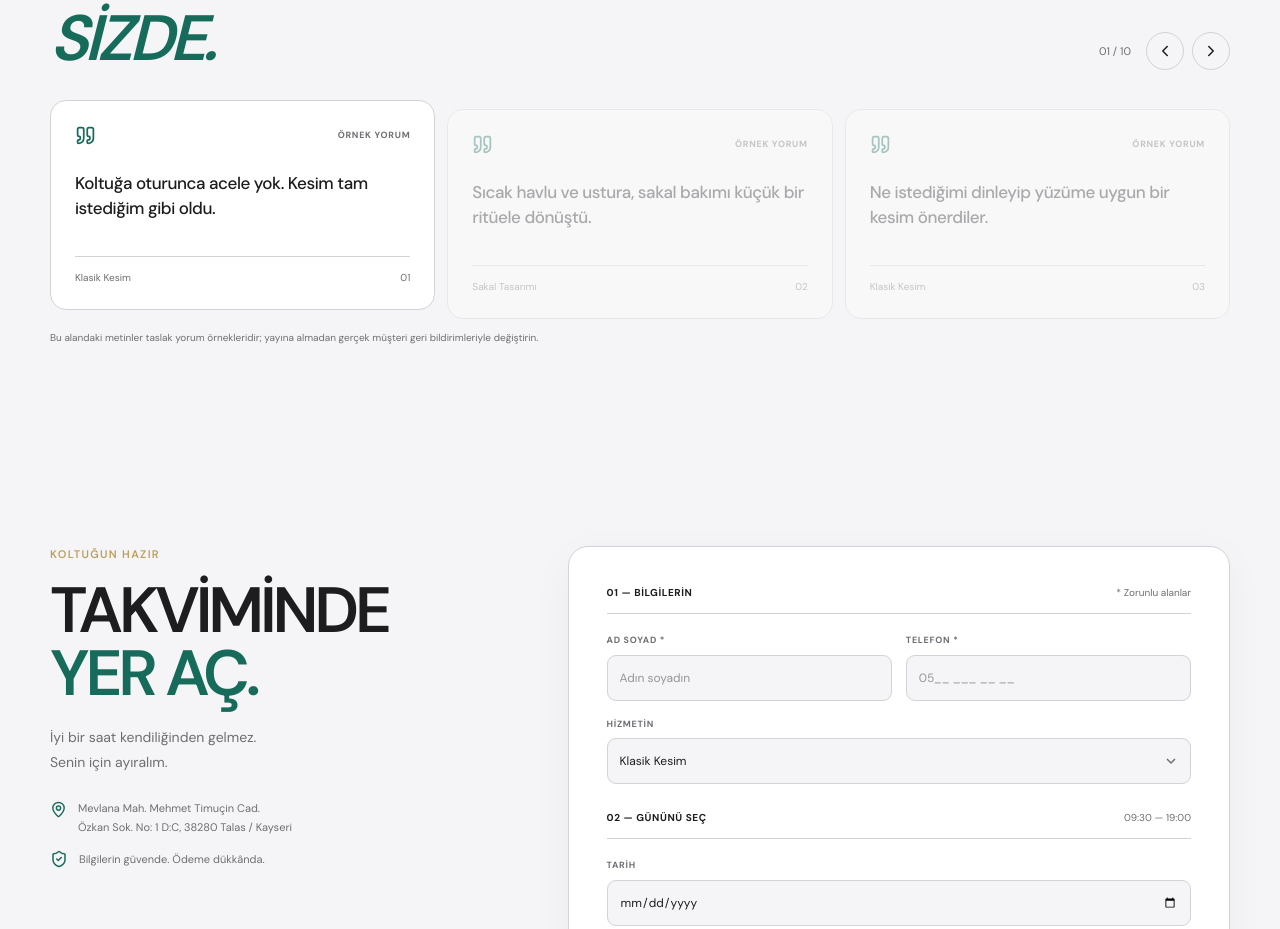
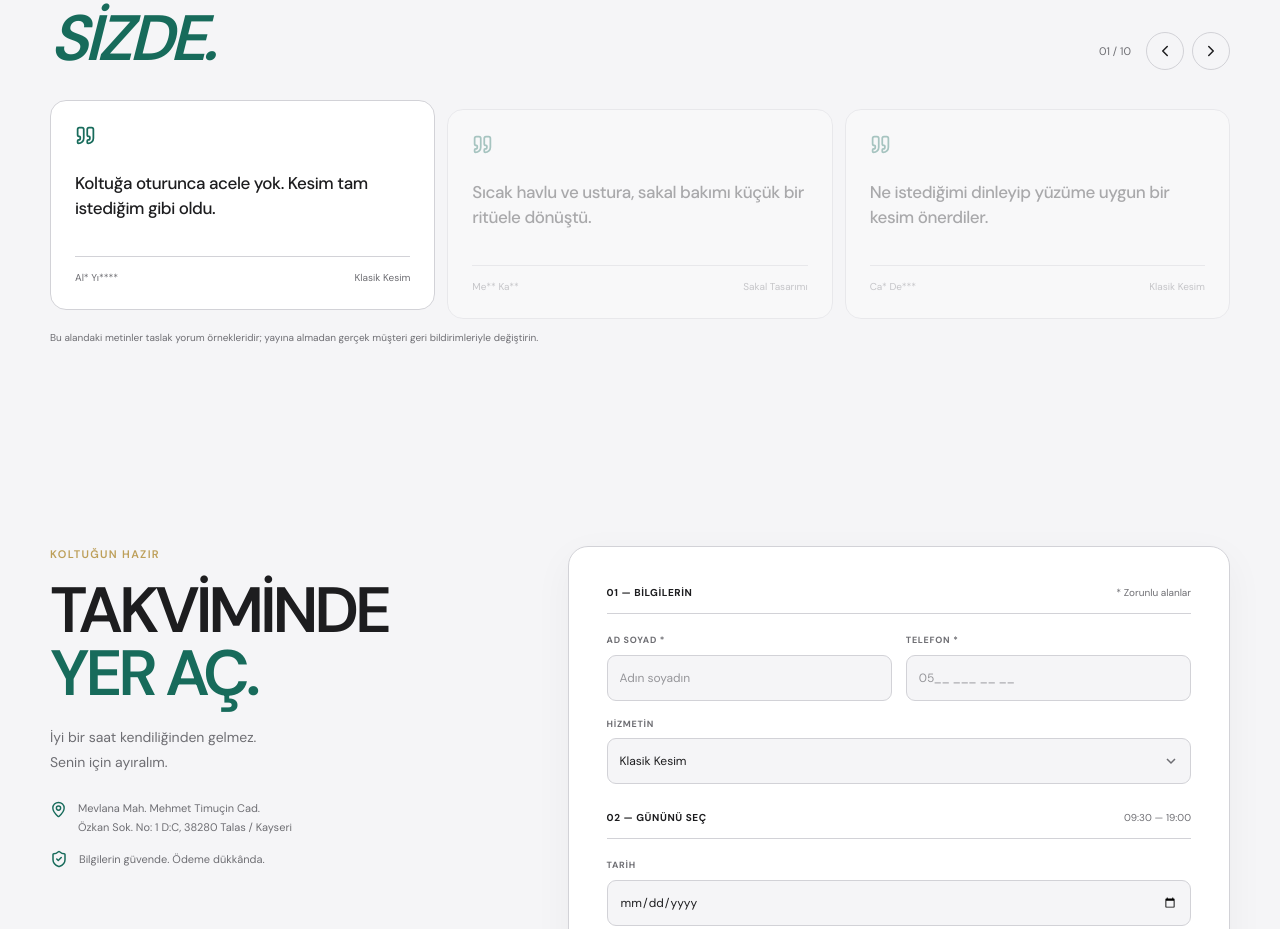
Before and after one commit to mehmeddemircan/barber_project, a Next.js app: page / in a window 1280 px wide. Shown: the part 4461-5390 px from the top of the page. Built offline with nearby package versions, Linux system fonts and the light colour scheme.

Commit message:
feat: enhance reviews section by adding author names and masking functionality

```diff
--- a/src/app/page.tsx
+++ b/src/app/page.tsx
@@ -138,17 +138,21 @@ const campaigns = [
 ];
 
 const reviews = [
-  { service: "Klasik Kesim", quote: { tr: "Koltuğa oturunca acele yok. Kesim tam istediğim gibi oldu.", en: "No rush once you sit down. The cut was exactly what I wanted." } },
-  { service: "Sakal Tasarımı", quote: { tr: "Sıcak havlu ve ustura, sakal bakımı küçük bir ritüele dönüştü.", en: "The hot towel and straight razor made a beard trim feel like a ritual." } },
-  { service: "Klasik Kesim", quote: { tr: "Ne istediğimi dinleyip yüzüme uygun bir kesim önerdiler.", en: "They listened and suggested a cut that works with my face shape." } },
-  { service: "Saç + Sakal", quote: { tr: "Saç ve sakalı aynı koltukta halletmek büyük rahatlık.", en: "Getting my hair and beard done in one chair is a real treat." } },
-  { service: "Klasik Kesim", quote: { tr: "Detaylara gösterdikleri özen her gelişimde fark yaratıyor.", en: "The attention to detail makes every visit feel considered." } },
-  { service: "Sakal Tasarımı", quote: { tr: "Randevu saatinde alındım, sonuç da tertemizdi.", en: "I was seen on time, and the finish was spot on." } },
-  { service: "Saç + Sakal", quote: { tr: "İyi müzik, güzel sohbet, daha da iyi bir kesim.", en: "Good music, easy conversation, and an even better cut." } },
-  { service: "Klasik Kesim", quote: { tr: "Mekân ferah, ekip samimi; insan tekrar gelmek istiyor.", en: "A calm space and a welcoming team. You want to come back." } },
-  { service: "Sakal Tasarımı", quote: { tr: "Talas'ta kendime ayırdığım en iyi saatlerden biri.", en: "One of the best hours I set aside for myself in Talas." } },
-  { service: "Saç + Sakal", quote: { tr: "Her gelişimde aynı özen, aynı iyi his.", en: "The same care and the same good feeling every time." } },
+  { author: "Ali Yılmaz", service: "Klasik Kesim", quote: { tr: "Koltuğa oturunca acele yok. Kesim tam istediğim gibi oldu.", en: "No rush once you sit down. The cut was exactly what I wanted." } },
+  { author: "Mert Kaya", service: "Sakal Tasarımı", quote: { tr: "Sıcak havlu ve ustura, sakal bakımı küçük bir ritüele dönüştü.", en: "The hot towel and straight razor made a beard trim feel like a ritual." } },
+  { author: "Can Demir", service: "Klasik Kesim", quote: { tr: "Ne istediğimi dinleyip yüzüme uygun bir kesim önerdiler.", en: "They listened and suggested a cut that works with my face shape." } },
+  { author: "Eren Çelik", service: "Saç + Sakal", quote: { tr: "Saç ve sakalı aynı koltukta halletmek büyük rahatlık.", en: "Getting my hair and beard done in one chair is a real treat." } },
+  { author: "Burak Şahin", service: "Klasik Kesim", quote: { tr: "Detaylara gösterdikleri özen her gelişimde fark yaratıyor.", en: "The attention to detail makes every visit feel considered." } },
+  { author: "Kaan Aydın", service: "Sakal Tasarımı", quote: { tr: "Randevu saatinde alındım, sonuç da tertemizdi.", en: "I was seen on time, and the finish was spot on." } },
+  { author: "Emre Yıldız", service: "Saç + Sakal", quote: { tr: "İyi müzik, güzel sohbet, daha da iyi bir kesim.", en: "Good music, easy conversation, and an even better cut." } },
+  { author: "Oğuz Arslan", service: "Klasik Kesim", quote: { tr: "Mekân ferah, ekip samimi; insan tekrar gelmek istiyor.", en: "A calm space and a welcoming team. You want to come back." } },
+  { author: "Berk Koç", service: "Sakal Tasarımı", quote: { tr: "Talas'ta kendime ayırdığım en iyi saatlerden biri.", en: "One of the best hours I set aside for myself in Talas." } },
+  { author: "Onur Özkan", service: "Saç + Sakal", quote: { tr: "Her gelişimde aynı özen, aynı iyi his.", en: "The same care and the same good feeling every time." } },
 ];
+
+function maskReviewName(name: string) {
+  return name.split(" ").map((part) => `${part.slice(0, 2)}${"*".repeat(Math.max(0, part.length - 2))}`).join(" ");
+}
 
 const content = {
   tr: {
@@ -159,7 +163,7 @@ const content = {
     filmKicker: "DÜKKÂNIMIZDAN", filmTitle: ["USTALIK", "YAKINDAN."], filmCopy: "Makasın sesi, sıcak havlu, tanıdık bir koltuk. İyi bir kesim burada böyle başlar.", filmLabel: "BERBER SHOP · KISA FİLM · 00:08", filmCredit: "Video: Pexels / RDNE Stock project",
     galleryKicker: "KOLTUKTAN KARELER", galleryTitle: ["İŞİMİZ", "KONUŞSUN."], galleryCopy: "Her kesim başka, özen hep aynı.", galleryLabels: ["USTALIK", "DETAY", "SON DOKUNUŞ", "MAKASIN İZİ", "KOLTUKTA RİTÜEL", "TAMAMLANAN İŞ"], galleryOpen: "Fotoğrafı büyüt", galleryClose: "Galeriyi kapat", galleryPrevious: "Önceki fotoğraf", galleryNext: "Sonraki fotoğraf",
     campaignKicker: "BU ARA", campaignTitle: ["KÜÇÜK BİR", "İYİLİK."], campaignCopy: "Koltukta sana iyi gelecek birkaç neden.", campaignAction: "KAMPANYAYI SEÇ", campaignTerms: "Kampanya koşulları randevu sırasında dükkânda teyit edilir.",
-    reviewKicker: "KOLTUKTAN SONRA", reviewTitle: ["SÖZÜ", "SİZDE."], reviewCopy: "Bu alandaki metinler taslak yorum örnekleridir; yayına almadan gerçek müşteri geri bildirimleriyle değiştirin.", reviewSample: "ÖRNEK YORUM", reviewPrevious: "Önceki yorumlar", reviewNext: "Sonraki yorumlar",
+    reviewKicker: "KOLTUKTAN SONRA", reviewTitle: ["SÖZÜ", "SİZDE."], reviewCopy: "Bu alandaki metinler taslak yorum örnekleridir; yayına almadan gerçek müşteri geri bildirimleriyle değiştirin.", reviewPrevious: "Önceki yorumlar", reviewNext: "Sonraki yorumlar",
     serviceKicker: "USTADAN UCA", serviceTitle: ["USTANIN", "ELİNDEN."], serviceAside: ["Ne lazımsa, özenle.", "Gerisi koltuğunda."], serviceNote: "* Fiyatlara KDV dahildir. Öğrenci indirimi için ustana danış.",
     bookingKicker: "KOLTUĞUN HAZIR", bookingTitle: ["TAKVİMİNDE", "YER AÇ."], bookingCopy: ["İyi bir saat kendiliğinden gelmez.", "Senin için ayıralım."], address: ["Mevlana Mah. Mehmet Timuçin Cad.", "Özkan Sok. No: 1 D:C, 38280 Talas / Kayseri"], trust: "Bilgilerin güvende. Ödeme dükkânda.", locationTitle: "DÜKKÂNDA BULUŞALIM.",
     yourDetails: "01 — BİLGİLERİN", required: "* Zorunlu alanlar", fullName: "AD SOYAD *", namePlaceholder: "Adın soyadın", phone: "TELEFON *", phonePlaceholder: "05__ ___ __ __", yourService: "HİZMETİN", chooseDate: "02 — GÜNÜNÜ SEÇ", hours: "09:30 — 19:00", date: "TARİH", time: "SAAT", pickDate: "— önce tarih seç", quickDates: "YAKIN TARİHLER", bookingSummary: "RANDEVU ÖZETİ", summaryChooseDate: "Tarih ve saatini seç", booked: "DOLU", availabilityLoading: "Saatler kontrol ediliyor...", availabilityUnavailable: "Müsait saatler yüklenemedi. Tekrar deneyin.", availableSlots: "Uygun saat", submit: "RANDEVUMU OLUŞTUR", submitting: "RANDEVUN OLUŞTURULUYOR...", privacy: "Randevu talebin onaylandığında seni telefonla arayacağız.", validationSummary: "Lütfen işaretli alanları kontrol et.", nameRequired: "Ad soyad alanı zorunludur.", nameTooShort: "Ad soyad en az 2 karakter olmalı.", nameTooLong: "Ad soyad en fazla 80 karakter olabilir.", phoneRequired: "Telefon numarası zorunludur.", phoneInvalid: "7–20 karakterli, geçerli bir telefon numarası gir.", dateRequired: "Lütfen bir tarih seç.", dateInvalid: "Geçerli bir tarih seç.", datePast: "Geçmiş bir tarih seçilemez.", timeRequired: "Lütfen uygun bir saat seç.", timeInvalid: "Listeden geçerli bir saat seç.", timePast: "Geçmiş bir saat seçilemez.", timeTaken: "Bu saat doldu; lütfen başka bir saat seç.",
@@ -175,7 +179,7 @@ const content = {
     filmKicker: "INSIDE THE SHOP", filmTitle: ["CRAFT,", "UP CLOSE."], filmCopy: "The sound of shears, a warm towel, a familiar chair. This is where a good cut begins.", filmLabel: "BARBER SHOP · SHORT FILM · 00:08", filmCredit: "Video: Pexels / RDNE Stock project",
     galleryKicker: "FRAMES FROM THE CHAIR", galleryTitle: ["LET THE", "CRAFT SPEAK."], galleryCopy: "Every cut is different. The care is always the same.", galleryLabels: ["THE CRAFT", "THE DETAIL", "THE FINISH", "THE ART OF THE CUT", "THE CHAIR RITUAL", "A FINISHED LOOK"], galleryOpen: "Enlarge photo", galleryClose: "Close gallery", galleryPrevious: "Previous photo", galleryNext: "Next photo",
     campaignKicker: "CURRENT OFFERS", campaignTitle: ["A LITTLE", "EXTRA CARE."], campaignCopy: "A few more reasons to take your place in the chair.", campaignAction: "CHOOSE THIS OFFER", campaignTerms: "Offer details are confirmed in-store when you book.",
-    reviewKicker: "AFTER THE CHAIR", reviewTitle: ["OVER TO", "YOU."], reviewCopy: "These are sample review drafts; replace them with genuine customer feedback before publishing.", reviewSample: "SAMPLE REVIEW", reviewPrevious: "Previous reviews", reviewNext: "Next reviews",
+    reviewKicker: "AFTER THE CHAIR", reviewTitle: ["OVER TO", "YOU."], reviewCopy: "These are sample review drafts; replace them with genuine customer feedback before publishing.", reviewPrevious: "Previous reviews", reviewNext: "Next reviews",
     serviceKicker: "FROM ROOT TO TIP", serviceTitle: ["IN GOOD", "HANDS."], serviceAside: ["Whatever you need, done with care.", "The rest is in the chair."], serviceNote: "* Prices include VAT. Ask your barber about student pricing.",
     bookingKicker: "YOUR CHAIR IS READY", bookingTitle: ["MAKE ROOM", "IN YOUR DAY."], bookingCopy: ["A good hour doesn't just happen.", "Let's save one for you."], address: ["Mevlana Mah. Mehmet Timuçin Cad.", "Özkan Sok. No: 1 D:C, 38280 Talas / Kayseri"], trust: "Your details stay private. Pay in-store.", locationTitle: "MEET US IN TALAS.",
     yourDetails: "01 — YOUR DETAILS", required: "* Required fields", fullName: "FULL NAME *", namePlaceholder: "Your full name", phone: "PHONE *", phonePlaceholder: "+90 ___ ___ __ __", yourService: "YOUR SERVICE", chooseDate: "02 — PICK A DAY", hours: "09:30 — 19:00", date: "DATE", time: "TIME", pickDate: "— choose a date first", quickDates: "UPCOMING DAYS", bookingSummary: "APPOINTMENT SUMMARY", summaryChooseDate: "Choose a date and time", booked: "FULL", availabilityLoading: "Checking available times...", availabilityUnavailable: "Available times couldn't be loaded. Please try again.", availableSlots: "Available times", submit: "BOOK MY APPOINTMENT", submitting: "BOOKING YOUR CHAIR...", privacy: "We'll call to confirm your appointment request.", validationSummary: "Please check the highlighted fields.", nameRequired: "Please enter your full name.", nameTooShort: "Your name must be at least 2 characters.", nameTooLong: "Your name must be 80 characters or fewer.", phoneRequired: "Please enter your phone number.", phoneInvalid: "Enter a valid phone number using 7–20 characters.", dateRequired: "Please choose a date.", dateInvalid: "Choose a valid date.", datePast: "Past dates are not available.", timeRequired: "Please choose an available time.", timeInvalid: "Choose a time from the list.", timePast: "Past times are not available.", timeTaken: "That time just filled up. Please choose another.",
@@ -935,9 +939,9 @@ export default function Home() {
               const serviceName = services.find((item) => item.key === review.service)?.name[language];
               return (
                 <article className="review-bubble review-arrive" key={`${(reviewIndex + offset) % reviews.length}`}>
-                  <div className="review-bubble-top"><Quote size={21} /><span>{t.reviewSample}</span></div>
+                  <div className="review-bubble-top"><Quote size={21} /></div>
                   <blockquote>{review.quote[language]}</blockquote>
-                  <div className="review-meta"><span>{serviceName}</span><span>0{(reviewIndex + offset) % reviews.length + 1}</span></div>
+                  <div className="review-meta"><span>{maskReviewName(review.author)}</span><span>{serviceName}</span></div>
                 </article>
               );
             })}
```
